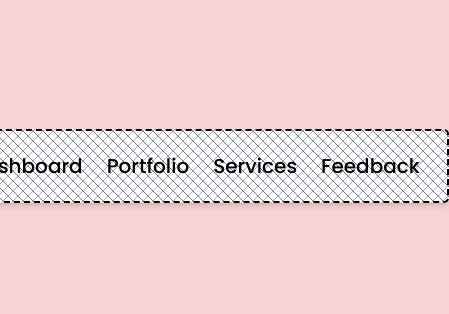
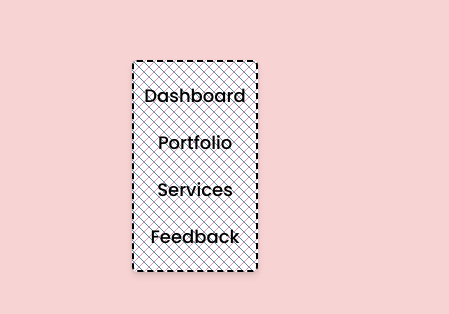
Before and after one commit to CodesandBeyond/StitchedNavigation, a plain HTML site: page index.html in a window 390 px wide. Shown: the part 256-570 px from the top of the page, 449 px wide, since content can reach past the window. Drawn offline with Linux system fonts and the light colour scheme.

Commit message:
Update styles.css

```diff
--- a/css/styles.css
+++ b/css/styles.css
@@ -16,9 +16,13 @@ body{
 
 .nav-links {
   display: flex;
+  flex-wrap: wrap;
+  justify-content: center;
   align-items: center;
   background: #fff;
+  max-width: 100%;
   padding: 20px 15px;
+  box-sizing: border-box;
   border: 2px solid transparent;
   border-radius: 5px;
   position: relative;
@@ -100,3 +104,21 @@ body{
   transform: scaleX(1);
   transform-origin: left;
 }
+
+/* Responsiveness */
+@media (max-width: 600px) {
+  .nav-links {
+    flex-direction: column;
+    align-items: stretch;
+    padding: 10px;
+  }
+
+  .nav-links li {
+    margin: 10px 0;
+    text-align: center;
+  }
+
+  .nav-links li a {
+    font-size: 18px;
+  }
+}
```
